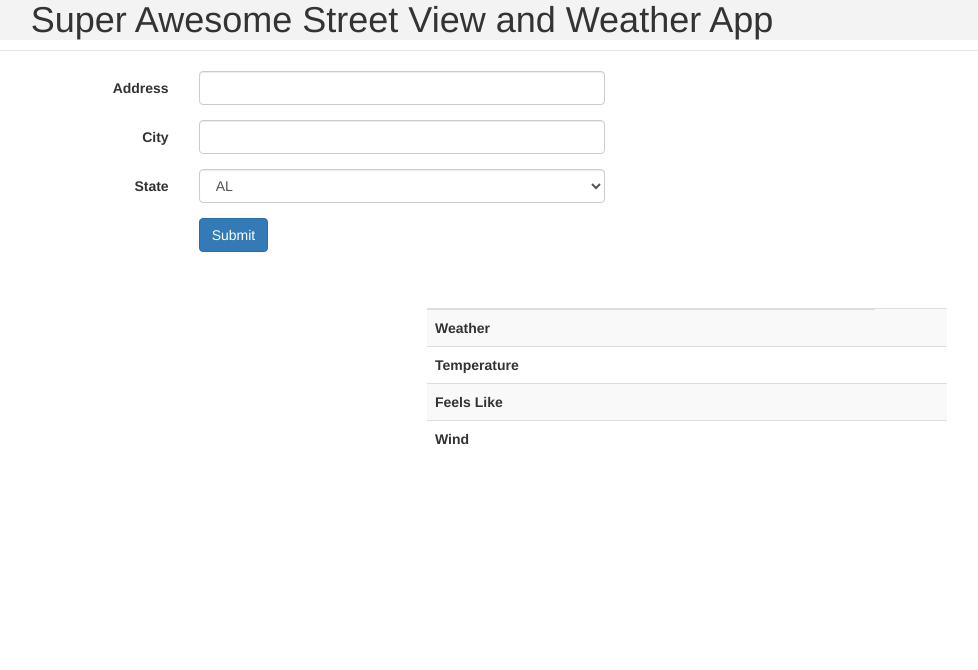
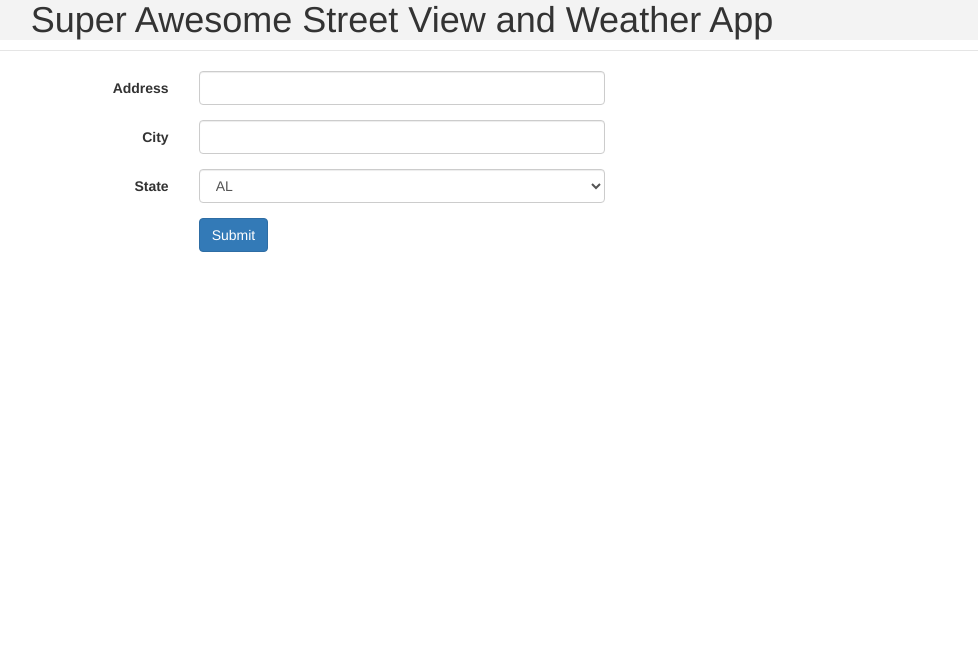
Before and after one commit to aseegmiller/MapAndWeather, a website: page index.html in a window 1280 px wide. Shown: the whole page, without its empty margins (238-1216 px from the left). Drawn offline with nearby package versions, Linux system fonts and the light colour scheme.

Commit message:
Updated Table

```diff
--- a/index.html
+++ b/index.html
@@ -117,25 +117,16 @@
   <table class="table table-striped">
    <thead>
       <tr id= "titlerow">
-         <th></th>
       </tr>
    </thead>
    <tbody>
       <tr id= "rowweather">
-         <td><strong>Weather</strong></td>
-         <td></td>
       </tr>
       <tr id= "rowtemp">
-         <td><strong>Temperature</strong></td>
-         <td></td>
       </tr>
       <tr id= "rowfeelslike">
-         <td><strong>Feels Like</strong></td>
-         <td></td>
       </tr>
       <tr id="rowwind">
-         <td><strong>Wind</strong></td>
-         <td></td>
       </tr>
    </tbody>
 </table>
```
